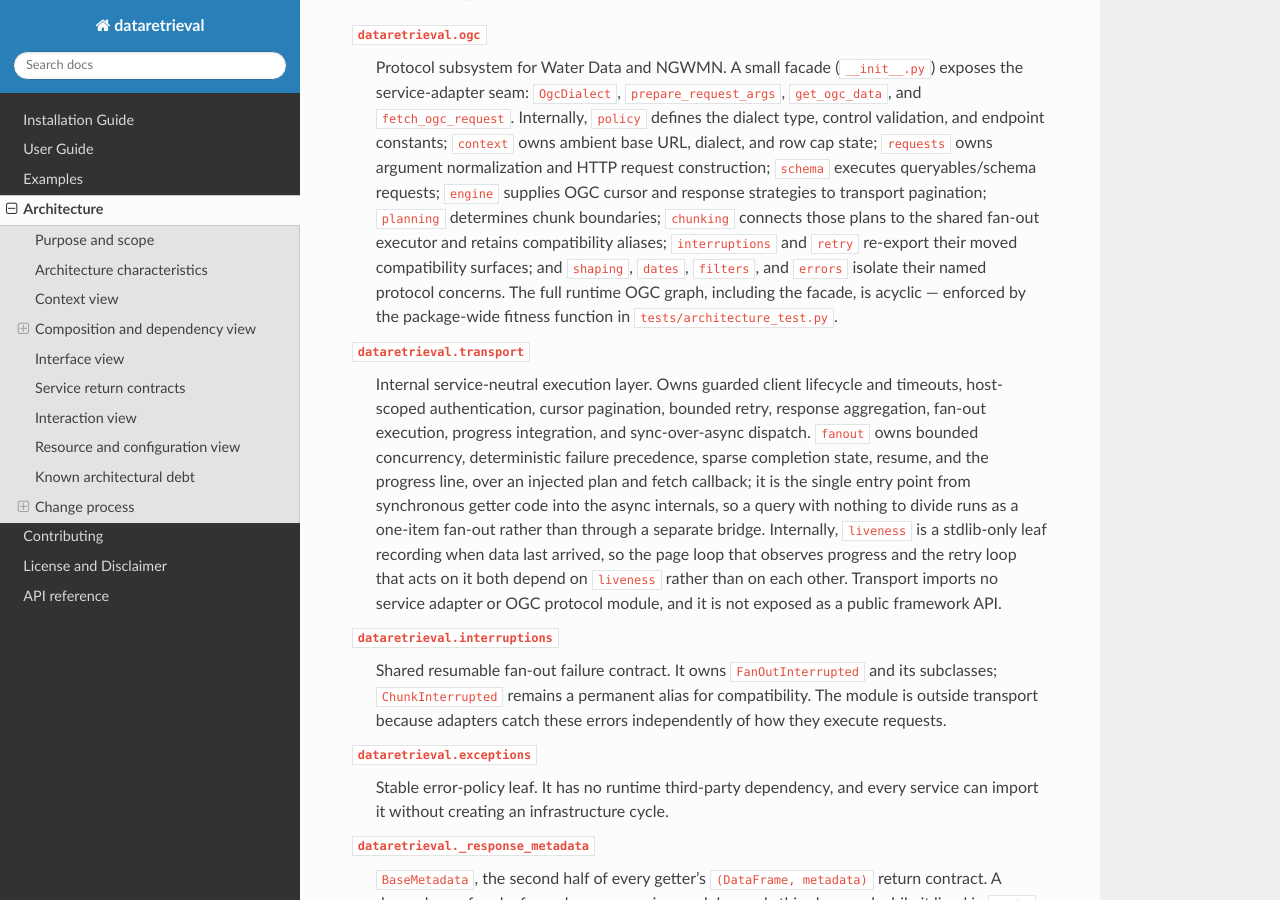
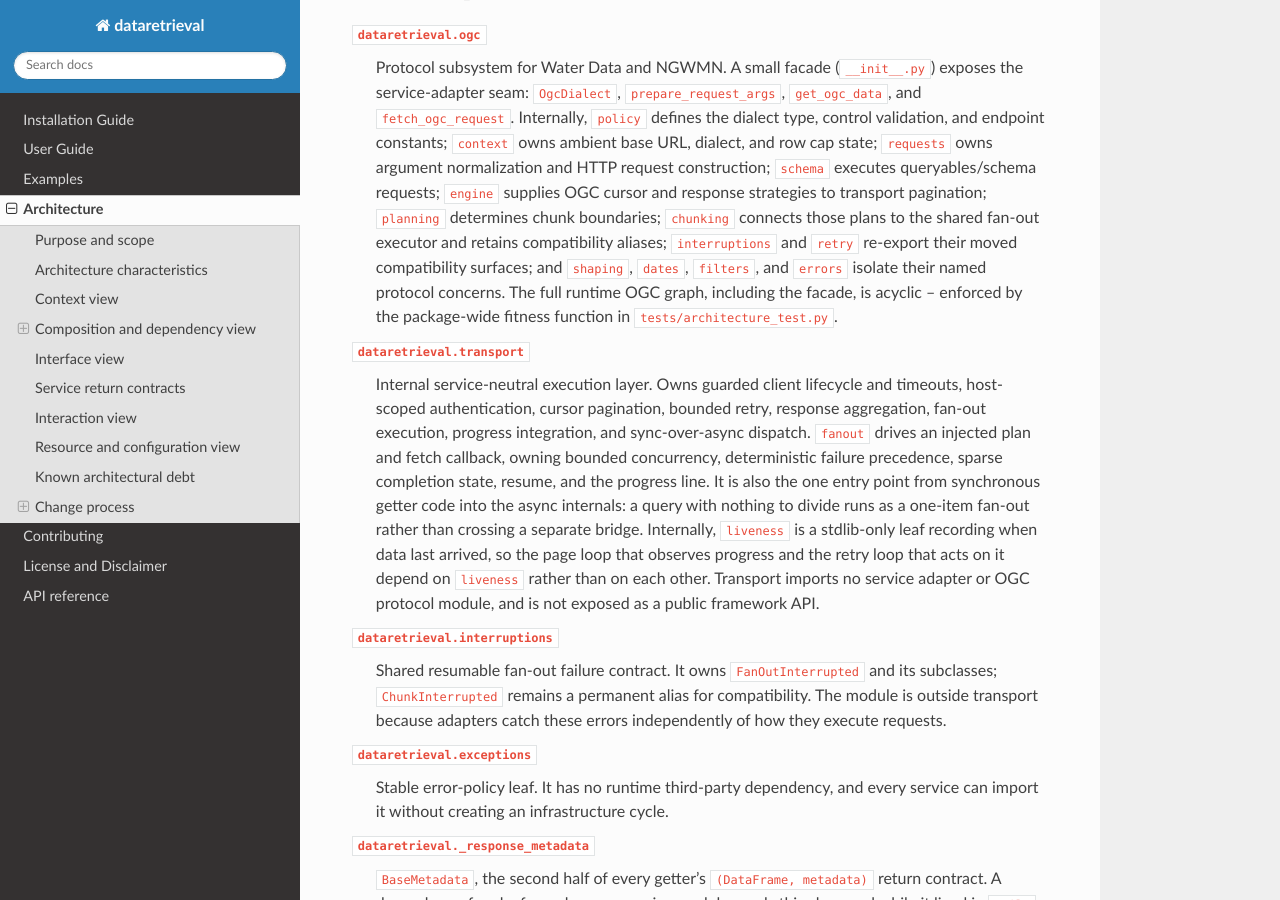
Before and after one commit to DOI-USGS/dataretrieval-python, a Sphinx documentation site: the page built from docs/source/architecture/index.rst, in a window 1280 px wide and 900 px high, scrolled down 2110 px. Built offline with Sphinx 7.4.7 and the Read the Docs theme 3.1.0, drawn with Linux system fonts in a browser that asks for light colours; pages that are not in the unit, such as notebooks, are missing from menus.

Commit message:
docs(architecture): copy-edit the prose this branch added
Normalizes the one em dash this branch introduced to the `--` spelling the
file otherwise uses (30 occurrences to 11 across docs/, so `--` is the
convention), and unpicks the transport entry, where a forty-word sentence
carried both what `fanout` owns and why it is the sole async entry point. Those
are two claims and now two sentences, with the ragged wrap after them squared
up.

Scoped to prose this branch wrote. The rest of docs/ went through a readability
pass in #354; re-editing it here would be churn against deliberate choices, and
the ten em dashes elsewhere are left as that pass left them.

```diff
--- a/docs/source/architecture/index.rst
+++ b/docs/source/architecture/index.rst
@@ -110,23 +110,23 @@ Shared components
     ``interruptions`` and ``retry`` re-export their moved compatibility
     surfaces; and ``shaping``, ``dates``, ``filters``, and ``errors`` isolate
     their named protocol concerns. The full runtime OGC graph, including the
-    facade, is acyclic — enforced by the package-wide fitness function in
+    facade, is acyclic -- enforced by the package-wide fitness function in
     ``tests/architecture_test.py``.
 
 ``dataretrieval.transport``
     Internal service-neutral execution layer. Owns guarded client lifecycle and
     timeouts, host-scoped authentication, cursor pagination, bounded retry,
     response aggregation, fan-out execution, progress integration, and
-    sync-over-async dispatch. ``fanout`` owns bounded concurrency, deterministic
-    failure precedence, sparse completion state, resume, and the progress line,
-    over an injected plan and fetch callback; it is the single entry point from
-    synchronous getter code into the async internals, so a query with nothing to
-    divide runs as a one-item fan-out rather than through a separate bridge.
-    Internally, ``liveness`` is a stdlib-only leaf
-    recording when data last arrived, so the page loop that observes progress
-    and the retry loop that acts on it both depend on ``liveness`` rather than
-    on each other. Transport imports no service adapter or OGC protocol module,
-    and it is not exposed as a public framework API.
+    sync-over-async dispatch. ``fanout`` drives an injected plan and fetch
+    callback, owning bounded concurrency, deterministic failure precedence,
+    sparse completion state, resume, and the progress line. It is also the one
+    entry point from synchronous getter code into the async internals: a query
+    with nothing to divide runs as a one-item fan-out rather than crossing a
+    separate bridge. Internally, ``liveness`` is a stdlib-only leaf recording
+    when data last arrived, so the page loop that observes progress and the
+    retry loop that acts on it depend on ``liveness`` rather than on each other.
+    Transport imports no service adapter or OGC protocol module, and is not
+    exposed as a public framework API.
 
 ``dataretrieval.interruptions``
     Shared resumable fan-out failure contract. It owns
```
